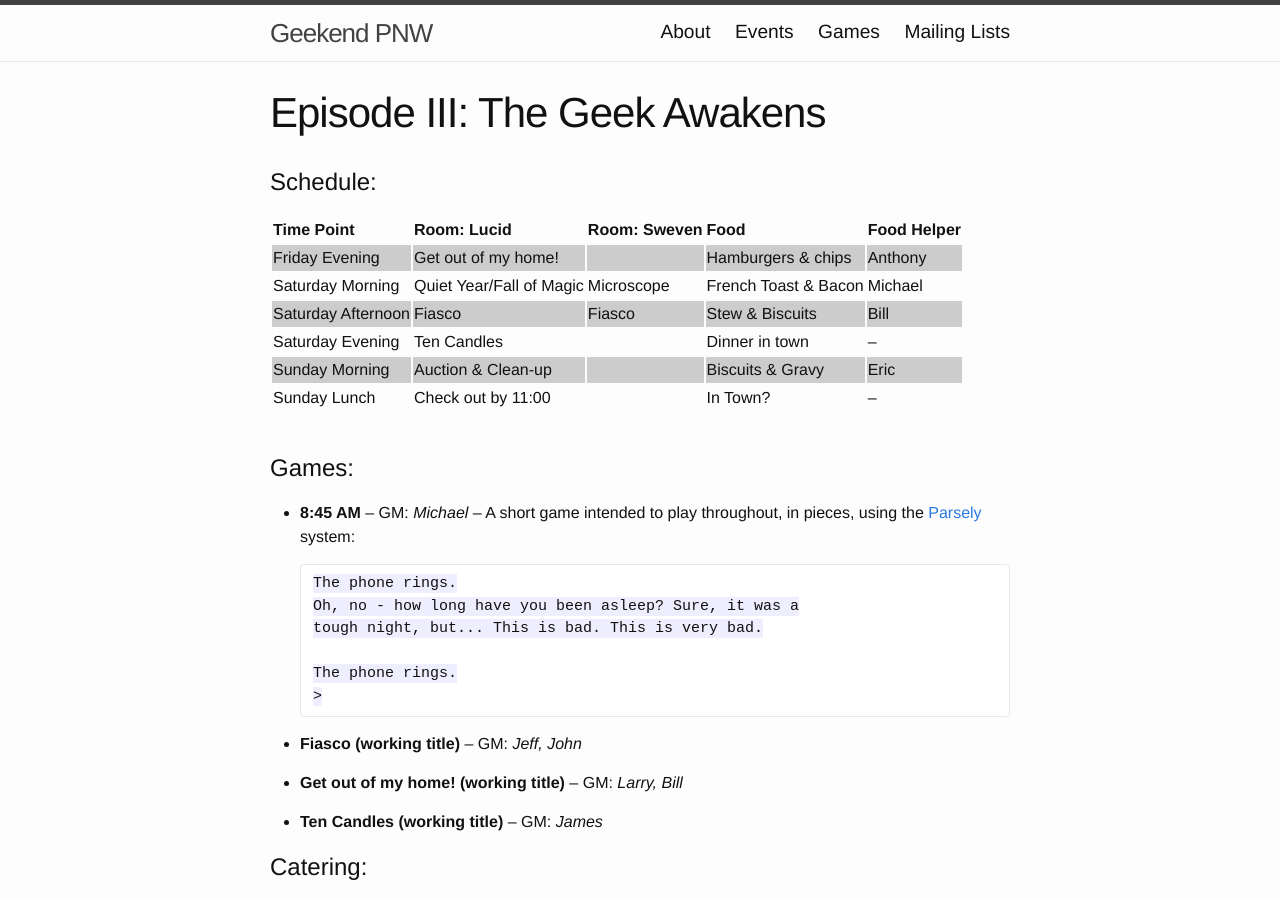
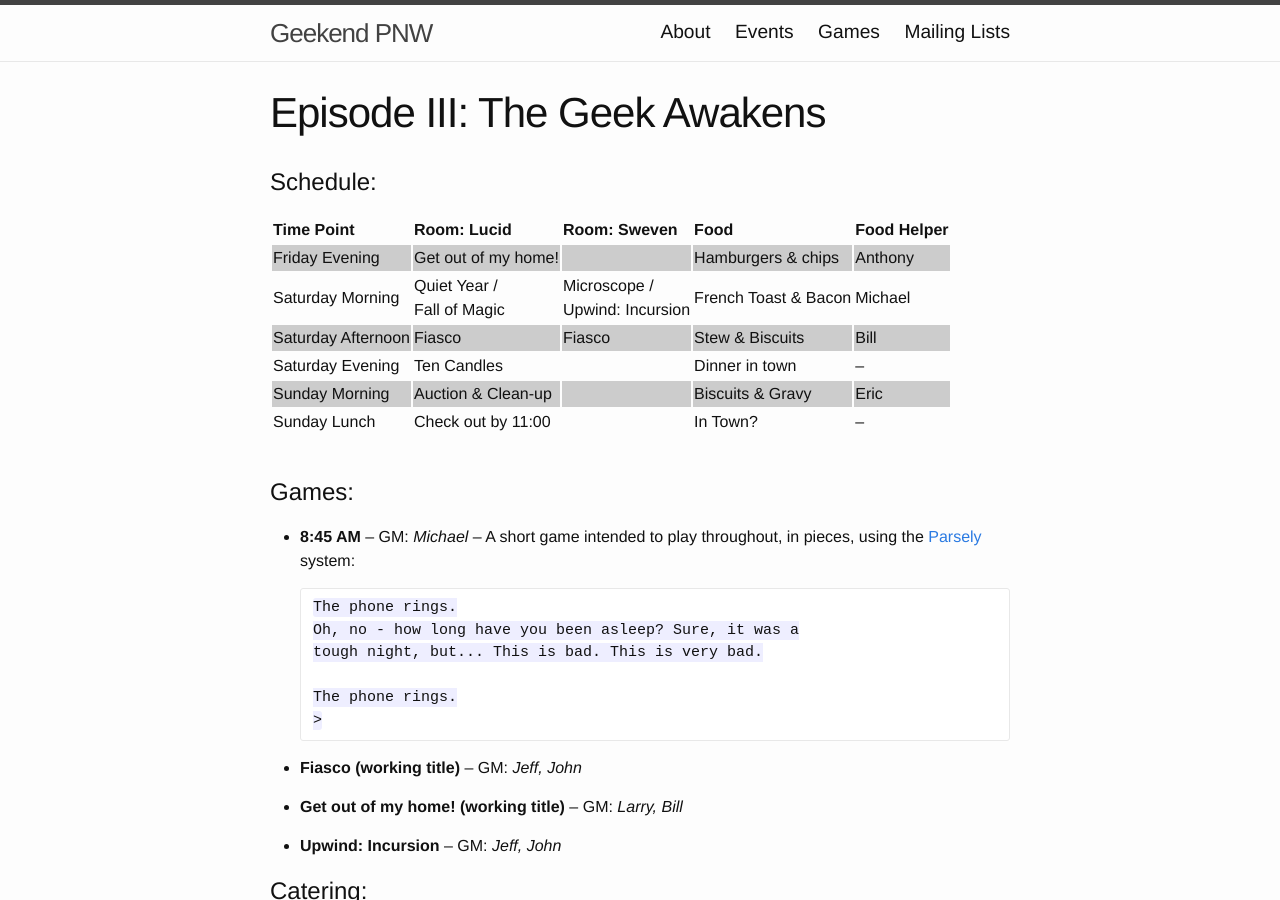
Before and after one commit to Geekend-PNW/geekend-pnw.github.com, a Jekyll site: the page built from events/2016-06-geekend.md, in a window 1280 px wide and 900 px high. Built offline with Jekyll 4.4.1, drawn with Linux system fonts in a browser that asks for light colours.

Commit message:
Adding in upwind incrusion

```diff
--- a/_data/games.yml
+++ b/_data/games.yml
@@ -80,3 +80,8 @@
   abstract:
   gm: "James"
   events: 2016-06
+
+  name: "Upwind: Incursion"
+  abstract:
+  gm: [ "Jeff", "John" ]
+  events: 2016-06
--- a/events/2016-06-geekend.md
+++ b/events/2016-06-geekend.md
@@ -7,14 +7,14 @@ event: 2016-06
 
 # Schedule:
 
-| Time Point         | Room: Lucid              | Room: Sweven         | Food                 | Food Helper |
-|:-------------------|:-------------------------|:---------------------|:---------------------|:------------|
-| Friday Evening     | Get out of my home!      |                      | Hamburgers & chips   | Anthony     |
-| Saturday Morning   | Quiet Year/Fall of Magic | Microscope           | French Toast & Bacon | Michael     |
-| Saturday Afternoon | Fiasco                   | Fiasco               | Stew & Biscuits      | Bill        |
-| Saturday Evening   | Ten Candles              |                      | Dinner in town       | --          |
-| Sunday Morning     | Auction & Clean-up       |                      | Biscuits & Gravy     | Eric        |
-| Sunday Lunch       | Check out by 11:00       |                      | In Town?             | --          |
+| Time Point         | Room: Lucid              | Room: Sweven                  | Food                 | Food Helper |
+|:-------------------|:-------------------------|:------------------------------|:---------------------|:------------|
+| Friday Evening     | Get out of my home!      |                               | Hamburgers & chips   | Anthony     |
+| Saturday Morning   | Quiet Year / <br>Fall of Magic | Microscope / <br>Upwind: Incursion  | French Toast & Bacon | Michael     |
+| Saturday Afternoon | Fiasco                   | Fiasco                        | Stew & Biscuits      | Bill        |
+| Saturday Evening   | Ten Candles              |                               | Dinner in town       | --          |
+| Sunday Morning     | Auction & Clean-up       |                               | Biscuits & Gravy     | Eric        |
+| Sunday Lunch       | Check out by 11:00       |                               | In Town?             | --          |
 
 # Games:
 {% include game-list.md %}
```
